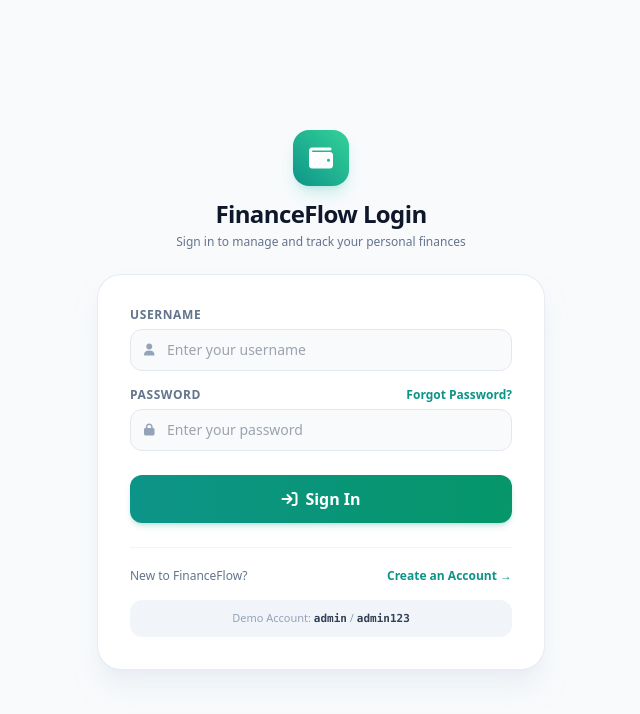
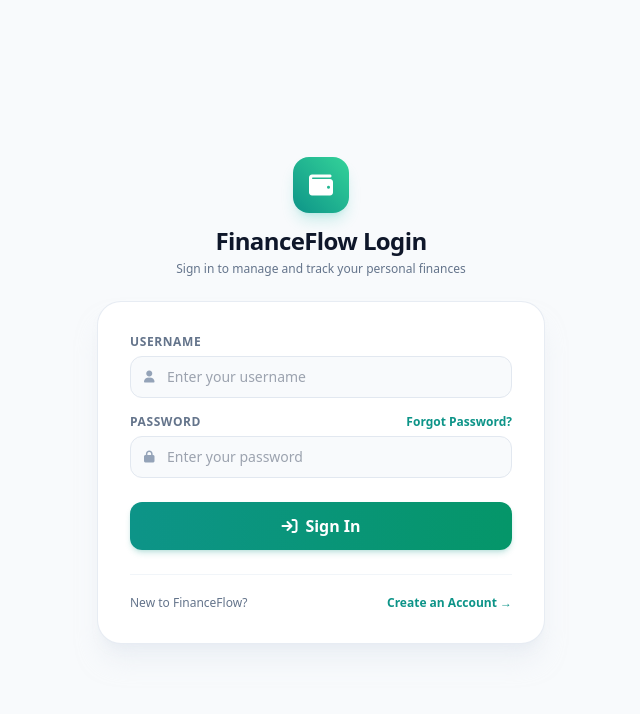
Before and after one commit to Akhil-Binu/personal-expense-tracker, a Flask app: page /login in a window 1280 px wide. Shown: the top 714 px of the page, without its empty margins (319-959 px from the left). Run offline with Flask 3, Linux system fonts and the light colour scheme; data comes from the database, SQL or seed files in the repository; data that the repository does not hold is empty; some libraries are stand-ins or nearby versions.

Commit message:
Remove demo account credentials hint from login page

```diff
--- a/templates/login.html
+++ b/templates/login.html
@@ -89,10 +89,7 @@
                 <a href="{{ url_for('register_page') }}" class="font-bold text-teal-600 dark:text-teal-400 hover:underline">Create an Account &rarr;</a>
             </div>
 
-            <!-- Demo Hint -->
-            <div class="mt-4 p-2.5 rounded-xl bg-slate-100 dark:bg-slate-800/60 text-center text-[11px] text-slate-400">
-                Demo Account: <span class="font-mono text-slate-700 dark:text-slate-200 font-semibold">admin</span> / <span class="font-mono text-slate-700 dark:text-slate-200 font-semibold">admin123</span>
-            </div>
+
         </div>
     </div>
 
```
